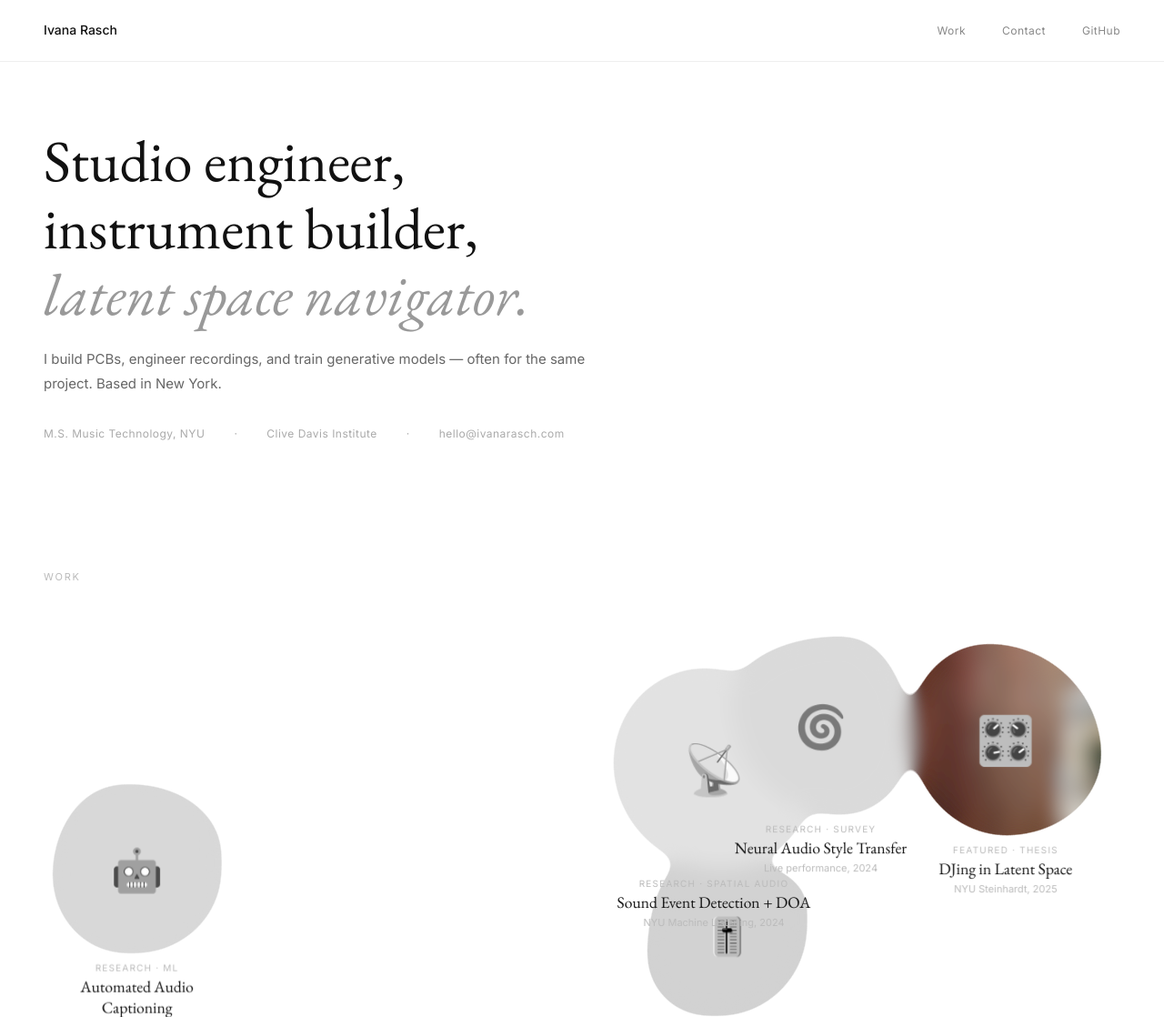
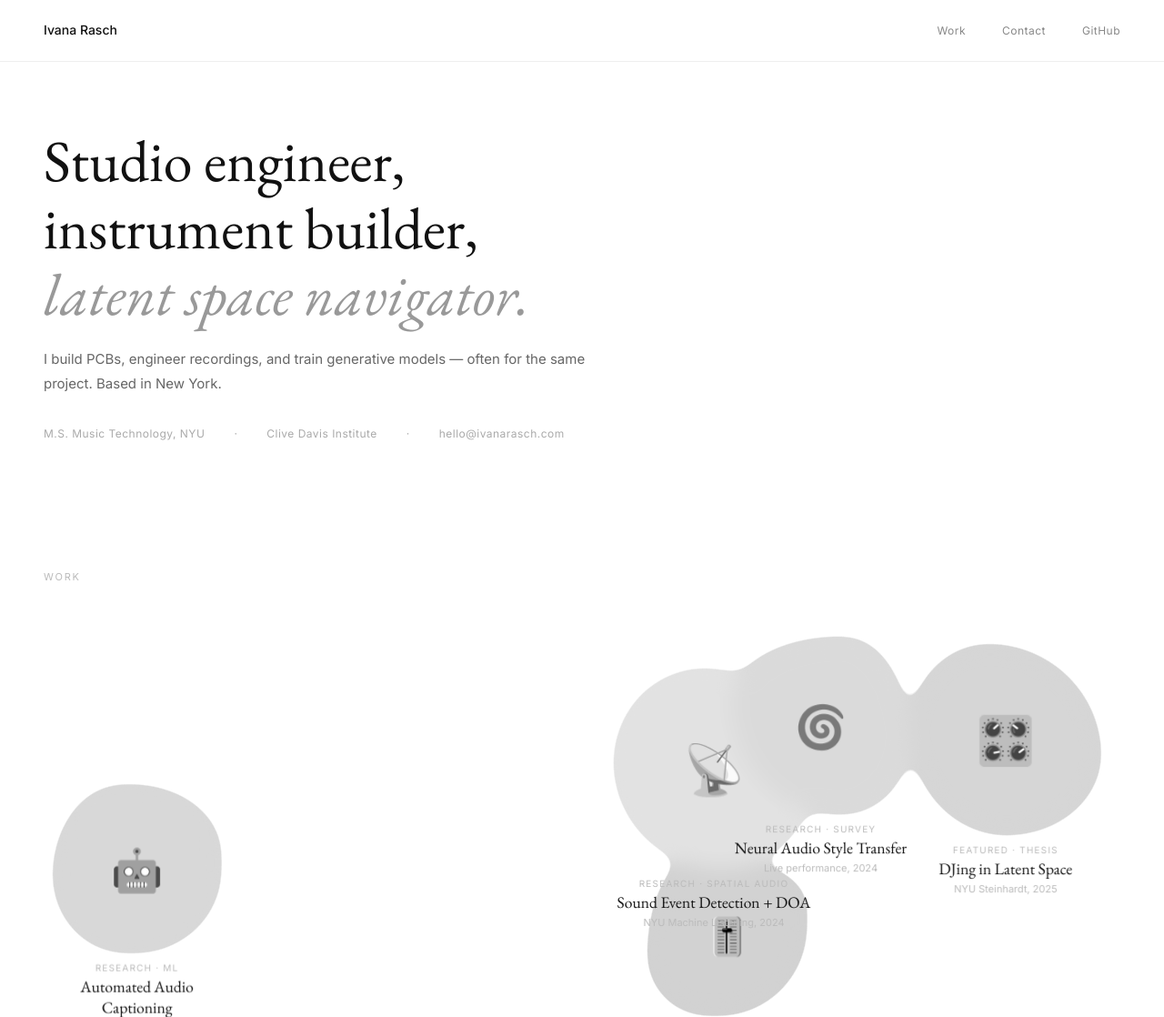
Before and after one commit to ivanarasch/ivanarasch.github.io, a plain HTML site: page index.html in a window 1280 px wide. Shown: the top 1118 px of the page at 91% size. Drawn offline with nearby package versions, Linux system fonts and the light colour scheme.

Commit message:
Update index.html

```diff
--- a/index.html
+++ b/index.html
@@ -81,7 +81,7 @@ nav {
   background: #dcdcdc;
   will-change: transform;
 }
-.goo-blob.b1 { width: 210px; height: 210px; background-image: url("dj.jpeg"); animation: morphA 9s ease-in-out infinite; }
+.goo-blob.b1 { width: 210px; height: 210px; background: #d6d6d6; animation: morphA 9s ease-in-out infinite; }
 .goo-blob.b2 { width: 190px; height: 190px; background: #dedede; animation: morphB 11s ease-in-out infinite; }
 .goo-blob.b3 { width: 175px; height: 175px; background: #d2d2d2; animation: morphC 8s ease-in-out infinite; }
 .goo-blob.b4 { width: 220px; height: 220px; background: #e2e2e2; animation: morphA 10.5s ease-in-out infinite reverse; }
```
